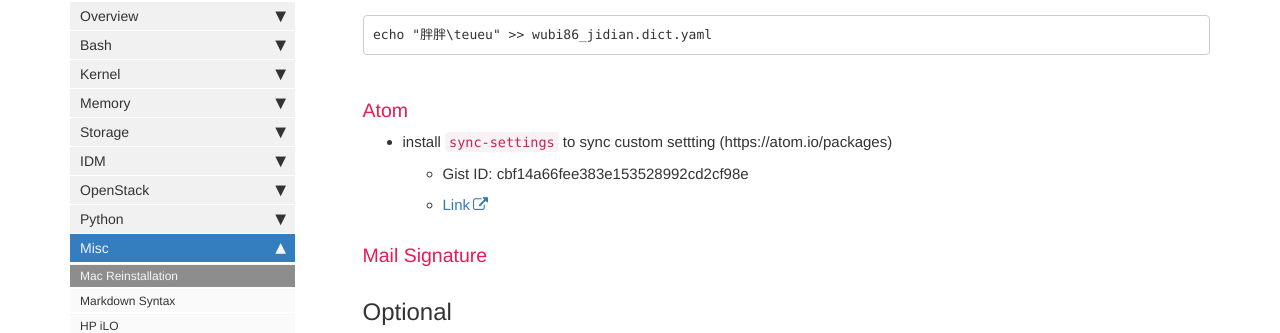
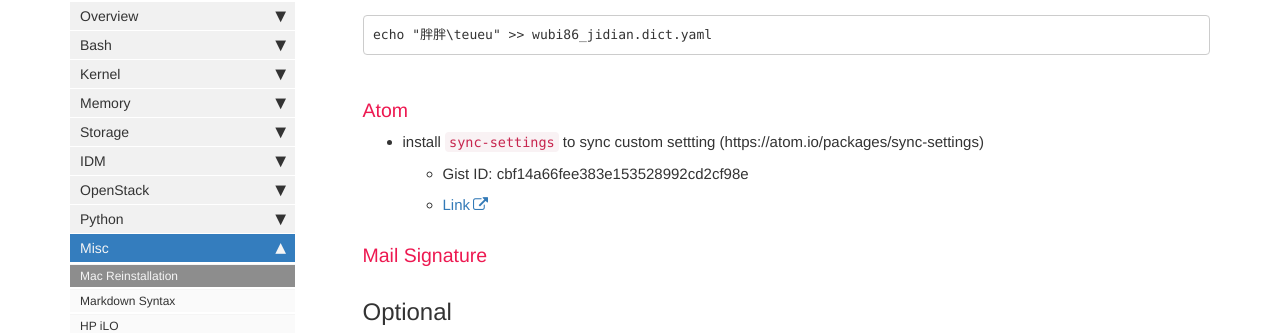
Before and after one commit to matrixzj/documentations, a Jekyll site: the page built from pages/misc/misc_mac_reinstallation_steps.md, in a window 1280 px wide and 900 px high, scrolled down 4369 px. Shown: the part 127-460 px from the top of the window. Built offline with Jekyll 4.4.1, drawn with Linux system fonts in a browser that asks for light colours; comment, search, counter and statistics services are not loaded; some of the changed lines change nothing that is shown.

Commit message:
There are 1 files have been modified at 2022-03-25 09:53:35 . 	-rw-rw-r--. 1 jzou jzou 5162 Mar 25 09:53 pages/misc/misc_mac_reinstallation_steps.md No files have been added. No files have been deleted. No file type has been changed.

````diff
--- a/pages/misc/misc_mac_reinstallation_steps.md
+++ b/pages/misc/misc_mac_reinstallation_steps.md
@@ -161,7 +161,7 @@ echo "胖胖\teueu" >> wubi86_jidian.dict.yaml
 ```
 
 ### Atom
-- install `sync-settings` to sync custom settting (https://atom.io/packages)
+- install `sync-settings` to sync custom settting (https://atom.io/packages/sync-settings)
   + Gist ID: cbf14a66fee383e153528992cd2cf98e
   + [Link](https://atom.io/packages/search?q=sync-settings)
 
````
